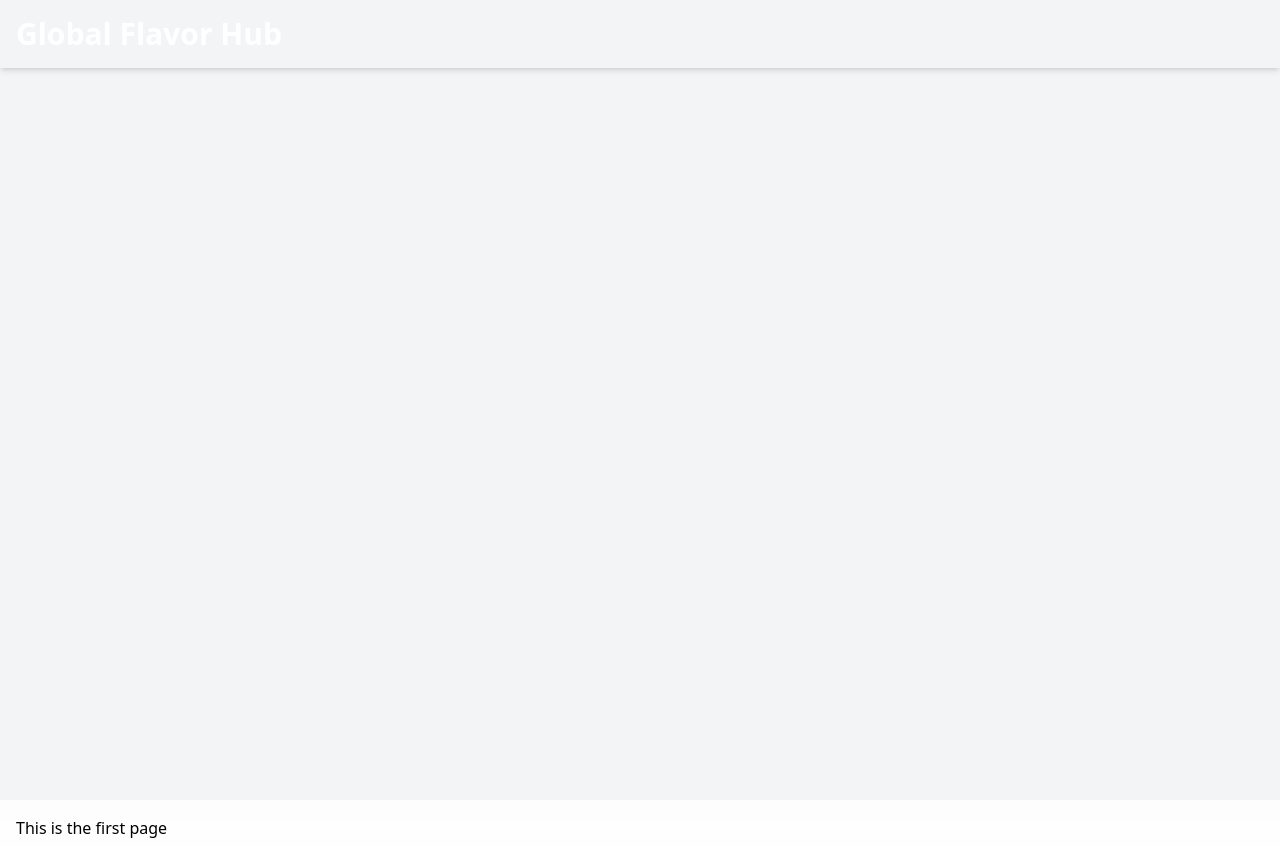
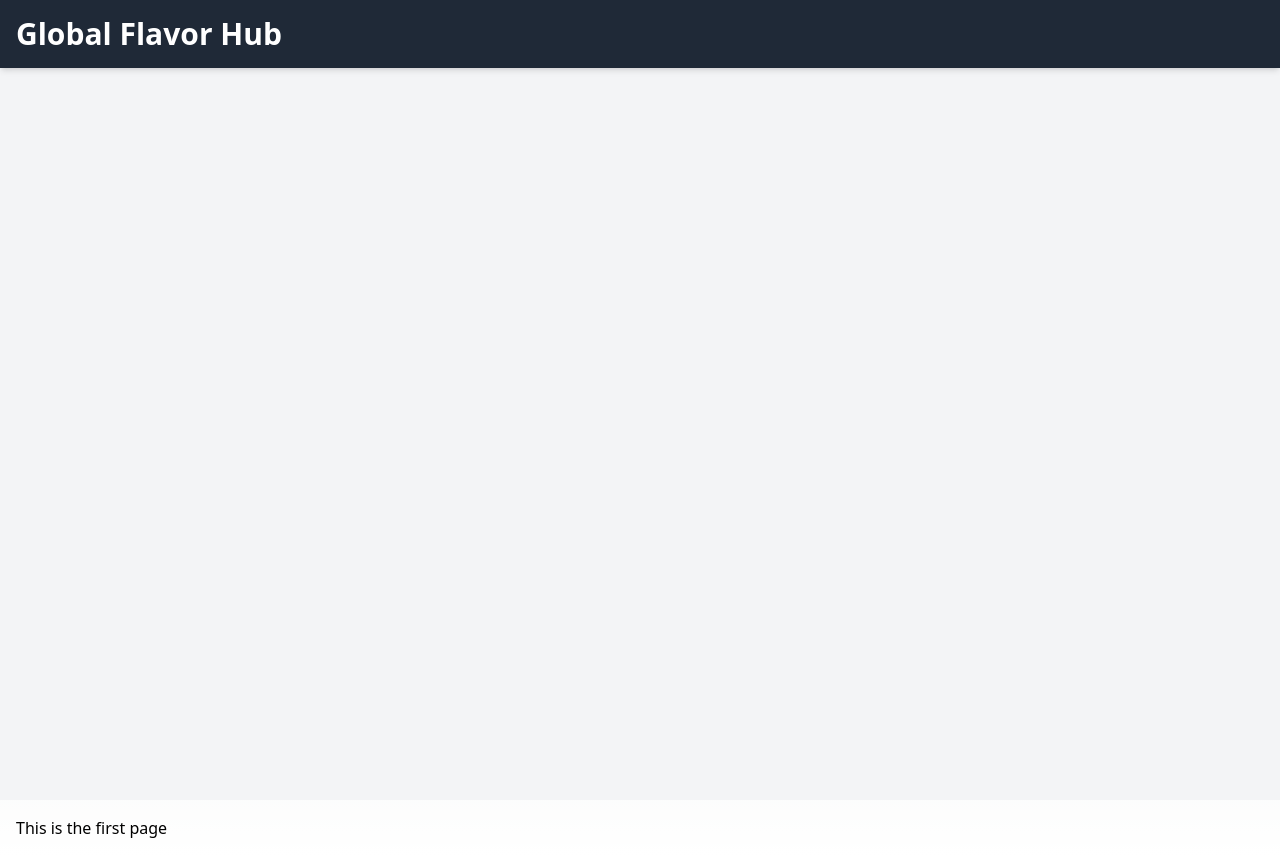
Before and after one commit to khushbu-s-shah/global-flavor-hub, a Next.js app: page / in a window 1280 px wide. Built offline with nearby package versions, Linux system fonts and the light colour scheme.

Commit message:
change in structure

```diff
--- a/src/components/Header.tsx
+++ b/src/components/Header.tsx
@@ -4,7 +4,7 @@ import React from 'react'
 
 export default function Header() {
   return (
-    <header className='bg-gradient-to-n from-green-400 via-blue-500 to-purple-600 shadow-md py-4'>
+    <header className='bg-gray-800 shadow-md py-4'>
         <div className="container mx-auto flex justify-between items-center px-4">
             <Link href='/' className='text-3xl font-bold text-white'>Global Flavor Hub</Link>
         </div>
```
Also changed, not shown: src/middleware.ts (renamed from src/app/middleware.ts).
